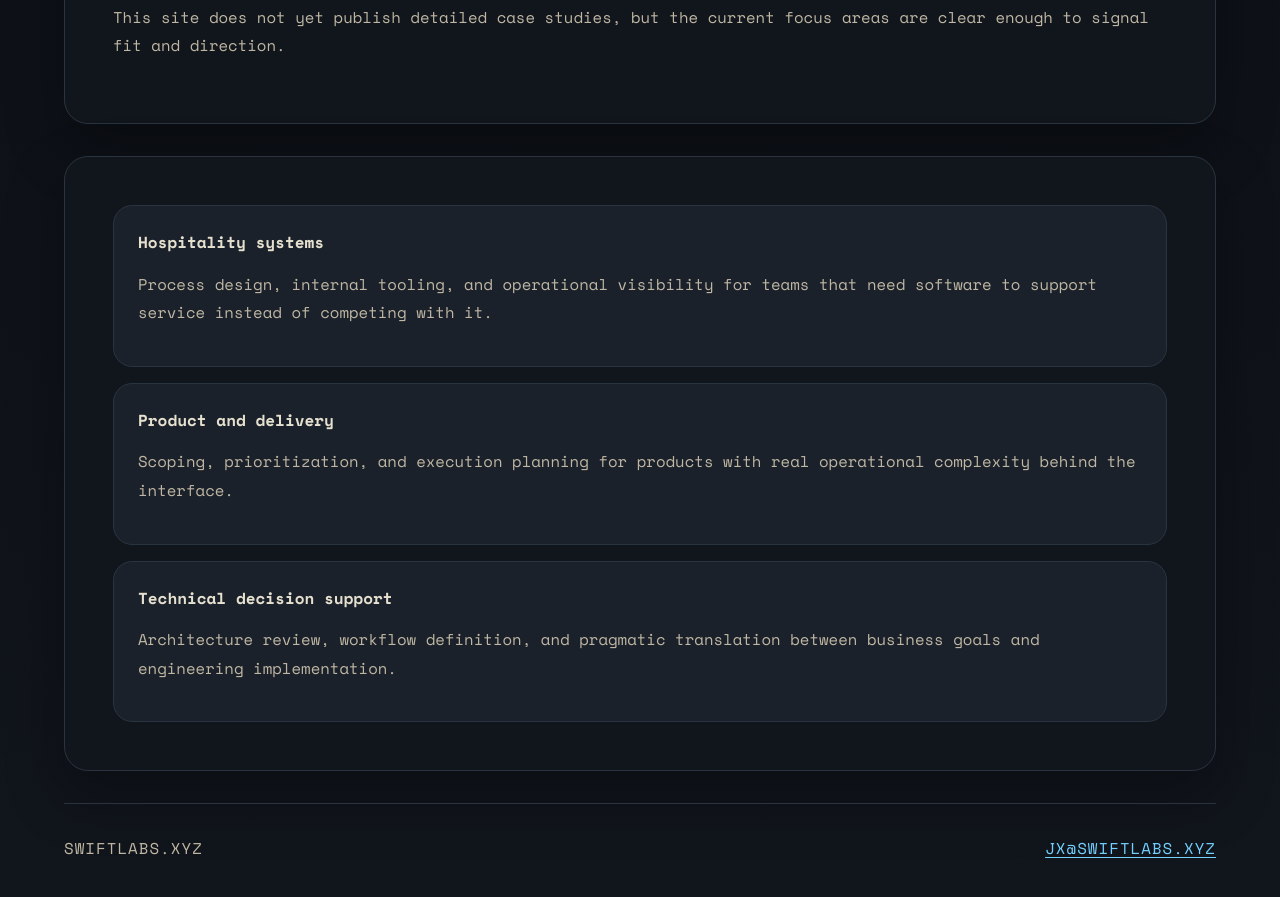
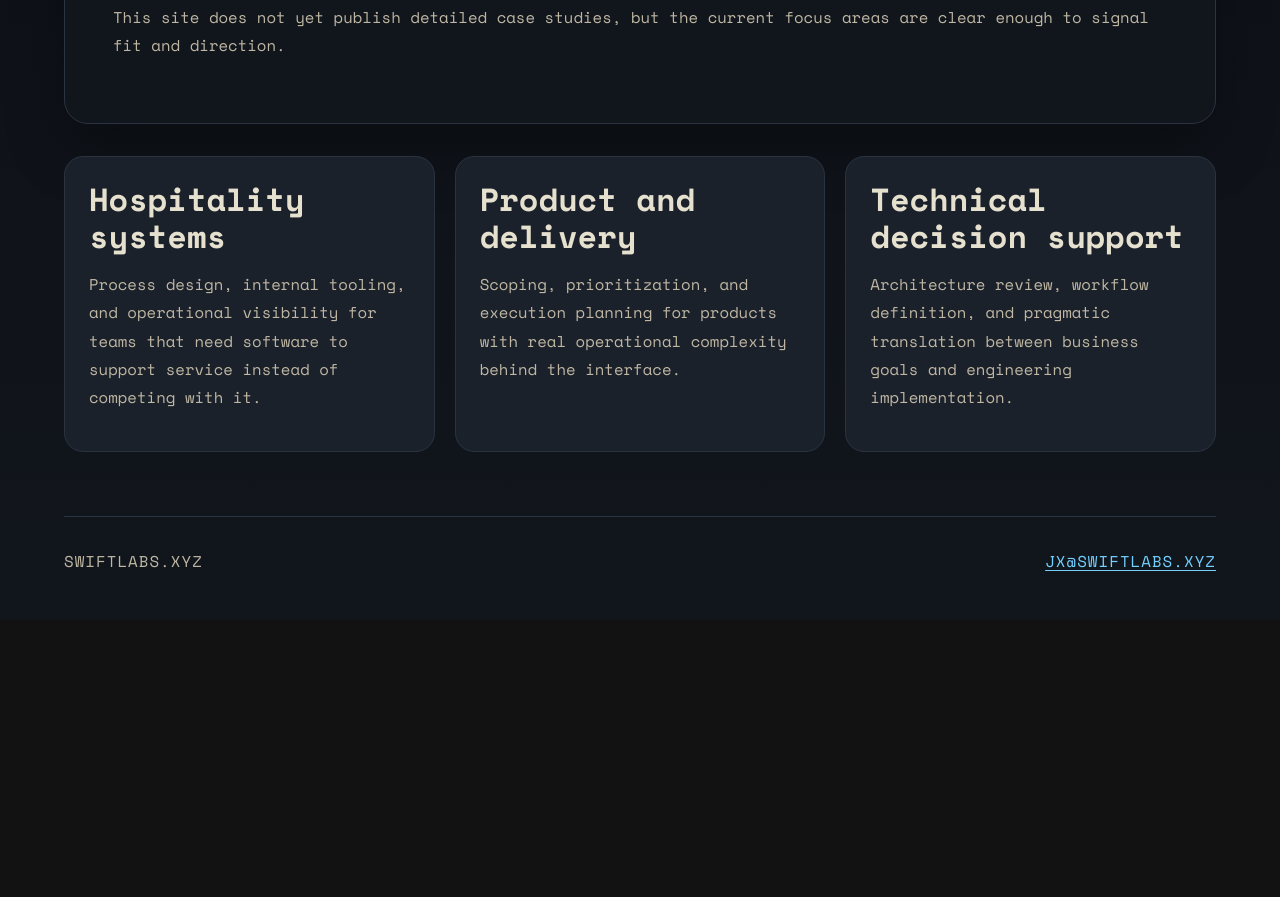
Before and after one commit to j-xyz/j-xyz.github.io, an Eleventy site: page src/work.njk in a window 1280 px wide. Shown: the part 721-1618 px from the top of the page. After the commit the page ends 1341 px from the top, so only its background shows below. Built offline with nearby package versions, Linux system fonts and the light colour scheme; Eleventy itself is replaced by a stand-in of ours; files that its build step writes are made by us from their sources.

Commit message:
refactor(layout): align about and work cards with homepage pattern

```diff
--- a/src/work.njk
+++ b/src/work.njk
@@ -13,28 +13,26 @@ permalink: /work/index.html
   </p>
 </section>
 
-<section class="page-panel">
-  <div class="timeline">
+<section class="section-grid" aria-label="Focus areas">
   <article class="card">
-      <strong>Hospitality systems</strong>
-      <p class="list-copy">
+    <h2>Hospitality systems</h2>
+    <p class="section-copy">
       Process design, internal tooling, and operational visibility for teams that need
       software to support service instead of competing with it.
     </p>
   </article>
   <article class="card">
-      <strong>Product and delivery</strong>
-      <p class="list-copy">
+    <h2>Product and delivery</h2>
+    <p class="section-copy">
       Scoping, prioritization, and execution planning for products with real operational
       complexity behind the interface.
     </p>
   </article>
   <article class="card">
-      <strong>Technical decision support</strong>
-      <p class="list-copy">
+    <h2>Technical decision support</h2>
+    <p class="section-copy">
       Architecture review, workflow definition, and pragmatic translation between business
       goals and engineering implementation.
     </p>
   </article>
-  </div>
 </section>
```
Also changed, not shown: src/about.njk (+4 -7 lines). Lines whose indentation alone changed are shown as unchanged.
